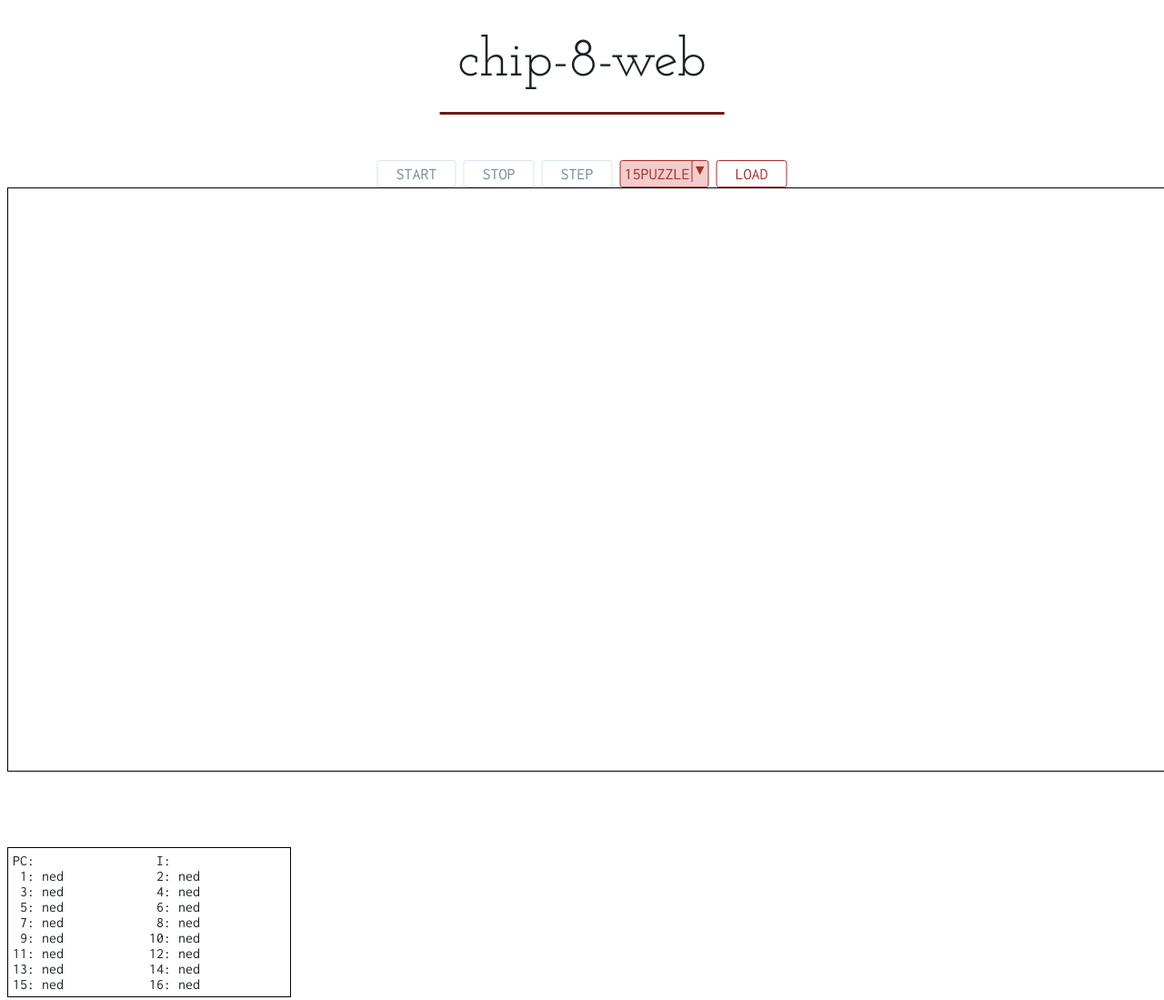
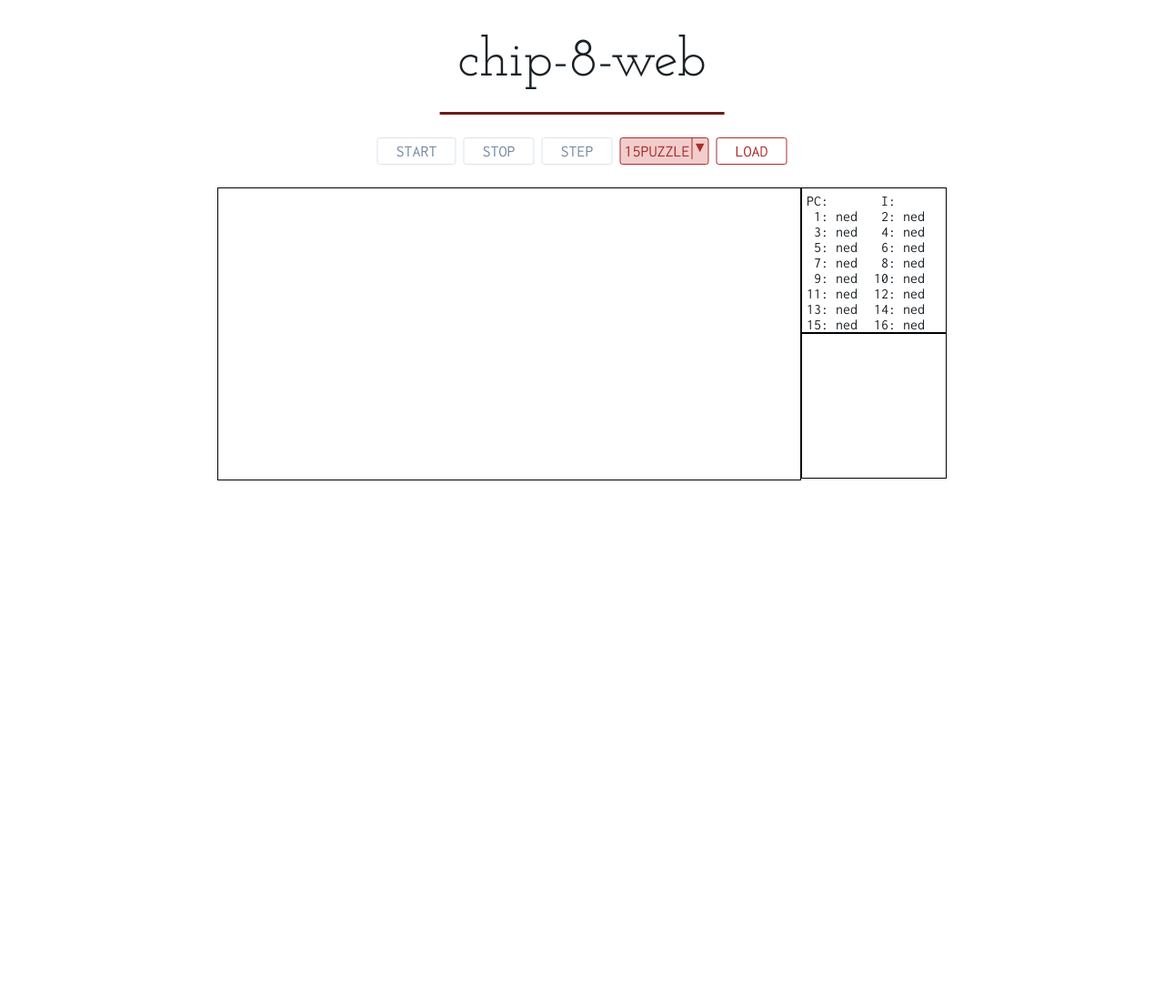
Before and after one commit to jeffrey-xiao/chipo-web, a website built with webpack: page src/index.html in a window 1280 px wide. Shown: the whole page at 91% size. After the commit the page ends 800 px from the top, so only its background shows below. Built offline with nearby package versions, Linux system fonts and the light colour scheme; what chip-8-wasm would draw is missing.

Commit message:
Hardcode UI for now

```diff
--- a/src/index.html
+++ b/src/index.html
@@ -15,10 +15,13 @@
       <button id="load-button">Load</button>
     </div>
 
-
-    <canvas id="chip-8-canvas" style="border: solid 1px black;"></canvas>
+    <div id="display">
+      <canvas id="chip-8-canvas"></canvas>
+      <div id="debug-display">
+        <div id="registers"></div>
+        <div id="assembly-code"></div>
+      </div>
+    </div>
     <script src="./bootstrap.js"></script>
-    <div id="registers"></div>
-    <div id="assembly-code"></div>
   </body>
 </html>
--- a/src/index.js
+++ b/src/index.js
@@ -5,7 +5,7 @@
 const chip8 = Chip8.new();
 const beep_sfx = new Audio("./assets/beep.mp3");
 const CYCLES_PER_FRAME = 20;
-const MIN_PIXEL_SIZE = 10;
+const MIN_PIXEL_SIZE = 5;
 const MAX_SCREEN_WIDTH = 128;
 const MAX_SCREEN_HEIGHT = 64;
 const REGISTER_COUNT = 18;
--- a/src/styles.scss
+++ b/src/styles.scss
@@ -16,10 +16,10 @@ $accent2: rgb(167, 46, 43);
 $accent3: rgb(242, 205, 204);
 
 @mixin transform($transforms) {
-	-webkit-transform: $transforms;
-	   -moz-transform: $transforms;
-	    -ms-transform: $transforms;
-	     -o-transform: $transforms;
+  -webkit-transform: $transforms;
+     -moz-transform: $transforms;
+      -ms-transform: $transforms;
+       -o-transform: $transforms;
           transform: $transforms;
 }
 
@@ -101,7 +101,7 @@ select {
   display: inline-block;
   position: relative;
   margin-left: 50%;
-  margin-bottom: 50px;
+  margin-bottom: 25px;
   @include transform(translateX(-50%));
   font-family: $header-font;
   font-size: 60px;
@@ -113,30 +113,61 @@ select {
   display: inline-block;
   position: relative;
   margin-left: 50%;
+  margin-bottom: 25px;
   @include transform(translateX(-50%));
 }
 
+#display {
+  width: 802px;
+  height: 160px;
+  margin-left: 50%;
+  margin-bottom: 25px;
+  @include transform(translateX(-50%));
+}
+
+#chip-8-canvas {
+  box-sizing: border-box;
+  border: 1px solid black;
+}
+
+#debug-display {
+  float: right;
+  width: 160px;
+  box-sizing: border-box;
+  position: relative;
+  display: inline-block;
+}
+
 #registers {
+  width: 160px;
+  height: 160px;
+  position: relative;
+  box-sizing: border-box;
+
   padding: 5px;
   border: 1px solid black;
   display: inline-grid;
-  width: 300px;
   grid-template-columns: 50% 50%;
 }
 
 .register {
   margin: 0px;
-  font-family: 'Inconsolata', monospace;
+  font-family: $body-font;
 }
 
 #assembly-code {
-  height: 100px;
-  width: 800px;
-  overflow: scroll;
+  width: 160px;
+  height: 160px;
+  position: relative;
+  box-sizing: border-box;
+
+  padding: 5px;
+  border: 1px solid black;
   display: inline-block;
+  overflow-y: scroll;
 }
 
 .assembly-line {
   margin: 0px;
-  font-family: 'Inconsolata', monospace;
+  font-family: $body-font;
 }
```
